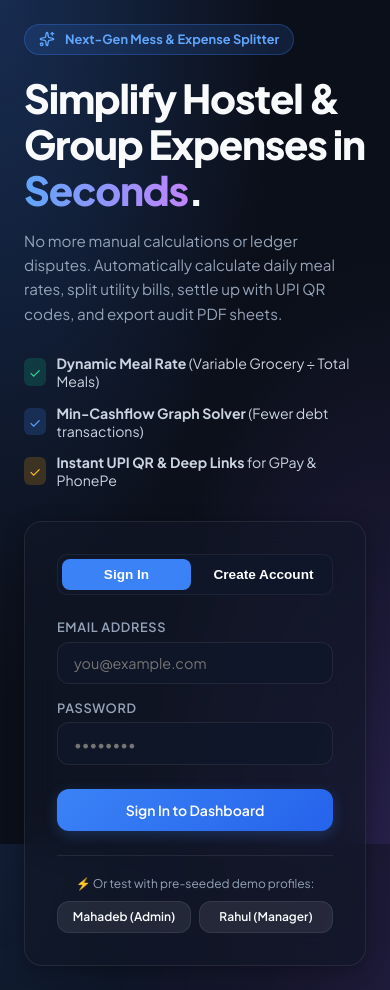
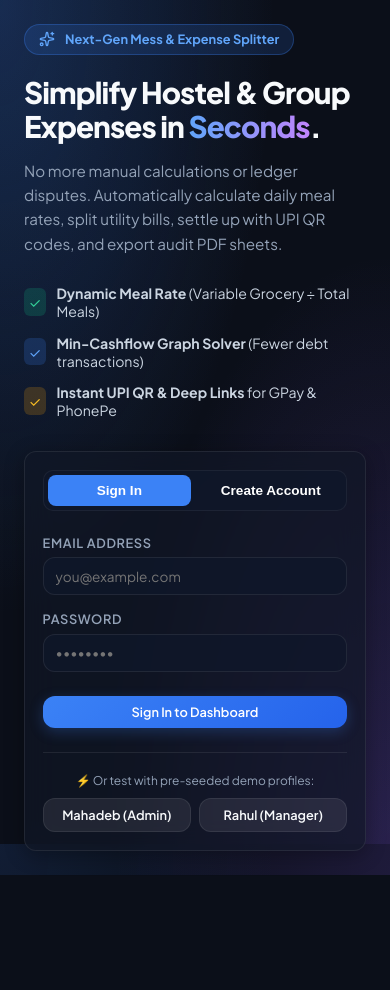
Before and after one commit to Mahadebmaity/Hostel-Expense-Calculation, a React (Vite) app in the folder frontend/: page / in a window 390 px wide. After the commit the page ends 875 px from the top, so only its background shows below. Built offline with nearby package versions, Linux system fonts and the light colour scheme; no server answers; the HTML template or start-up script is replaced by a standard one.

Commit message:
style: optimize mobile responsive layouts and touch interactions

```diff
--- a/frontend/src/index.css
+++ b/frontend/src/index.css
@@ -51,6 +51,7 @@ body {
     radial-gradient(at 0% 0%, rgba(59, 130, 246, 0.12) 0px, transparent 50%),
     radial-gradient(at 100% 100%, rgba(139, 92, 246, 0.10) 0px, transparent 50%);
   background-attachment: fixed;
+  -webkit-tap-highlight-color: transparent;
 }
 
 /* Glassmorphism Classes */
@@ -98,6 +99,7 @@ body {
   cursor: pointer;
   transition: all 0.2s ease;
   text-decoration: none;
+  touch-action: manipulation;
 }
 
 .btn-primary {
@@ -218,11 +220,12 @@ body {
   inset: 0;
   background: rgba(0, 0, 0, 0.75);
   backdrop-filter: blur(8px);
+  -webkit-backdrop-filter: blur(8px);
   display: flex;
   align-items: center;
   justify-content: center;
   z-index: 999;
-  padding: 1.5rem;
+  padding: 1rem;
   animation: fadeIn 0.2s ease forwards;
 }
 
@@ -234,7 +237,7 @@ body {
   width: 100%;
   max-height: 90vh;
   overflow-y: auto;
-  padding: 1.75rem;
+  padding: 1.5rem;
   box-shadow: 0 25px 50px -12px rgba(0, 0, 0, 0.7);
   animation: scaleUp 0.25s cubic-bezier(0.34, 1.56, 0.64, 1) forwards;
 }
@@ -251,8 +254,8 @@ body {
 
 /* Custom Scrollbar */
 ::-webkit-scrollbar {
-  width: 8px;
-  height: 8px;
+  width: 6px;
+  height: 6px;
 }
 
 ::-webkit-scrollbar-track {
@@ -267,3 +270,57 @@ body {
 ::-webkit-scrollbar-thumb:hover {
   background: rgba(255, 255, 255, 0.25);
 }
+
+/* 📱 MOBILE RESPONSIVE MEDIA QUERIES */
+@media (max-width: 768px) {
+  nav {
+    padding: 0.75rem 1rem !important;
+    flex-direction: column !important;
+    gap: 0.75rem !important;
+    align-items: stretch !important;
+  }
+
+  nav > div {
+    justify-content: space-between !important;
+    width: 100% !important;
+  }
+
+  .glass-panel {
+    padding: 1.1rem !important;
+    border-radius: var(--radius-md) !important;
+  }
+
+  .modal-content {
+    padding: 1.25rem !important;
+    width: 96% !important;
+    max-height: 92vh !important;
+  }
+
+  h1 {
+    font-size: 1.85rem !important;
+  }
+
+  h2 {
+    font-size: 1.45rem !important;
+  }
+}
+
+@media (max-width: 480px) {
+  nav h1 {
+    font-size: 0.98rem !important;
+  }
+
+  .btn {
+    padding: 0.5rem 0.85rem !important;
+    font-size: 0.8rem !important;
+  }
+
+  .form-input, .form-select {
+    padding: 0.6rem 0.75rem !important;
+    font-size: 0.85rem !important;
+  }
+
+  table {
+    font-size: 0.75rem !important;
+  }
+}
```
